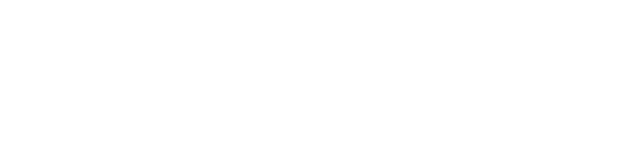
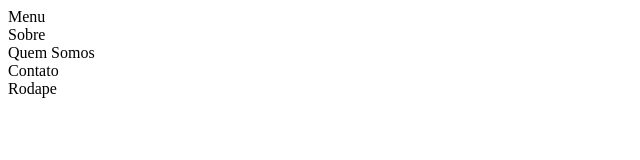
Before and after one commit to JoaoAntonio18/brasasdoforro-site, a plain HTML site: page index.html in a window 1280 px wide. Shown: the whole page, without its empty margins (0-640 px from the left). Drawn offline with Linux system fonts and the light colour scheme.

Commit message:
Criandor a estrutura inicial das tags

```diff
--- a/index.html
+++ b/index.html
@@ -6,6 +6,16 @@
     <title>Brasas do Forro</title>
 </head>
 <body>
+    <nav></nav>
 
+    <header>Menu</header>
+
+    <section>Sobre</section>
+
+    <section>Quem Somos</section>
+
+    <section>Contato</section>
+
+    <footer>Rodape</footer>
 </body>
 </html>
```
Also changed, not shown: images/brasasdoforro-logo.jpg (added).
